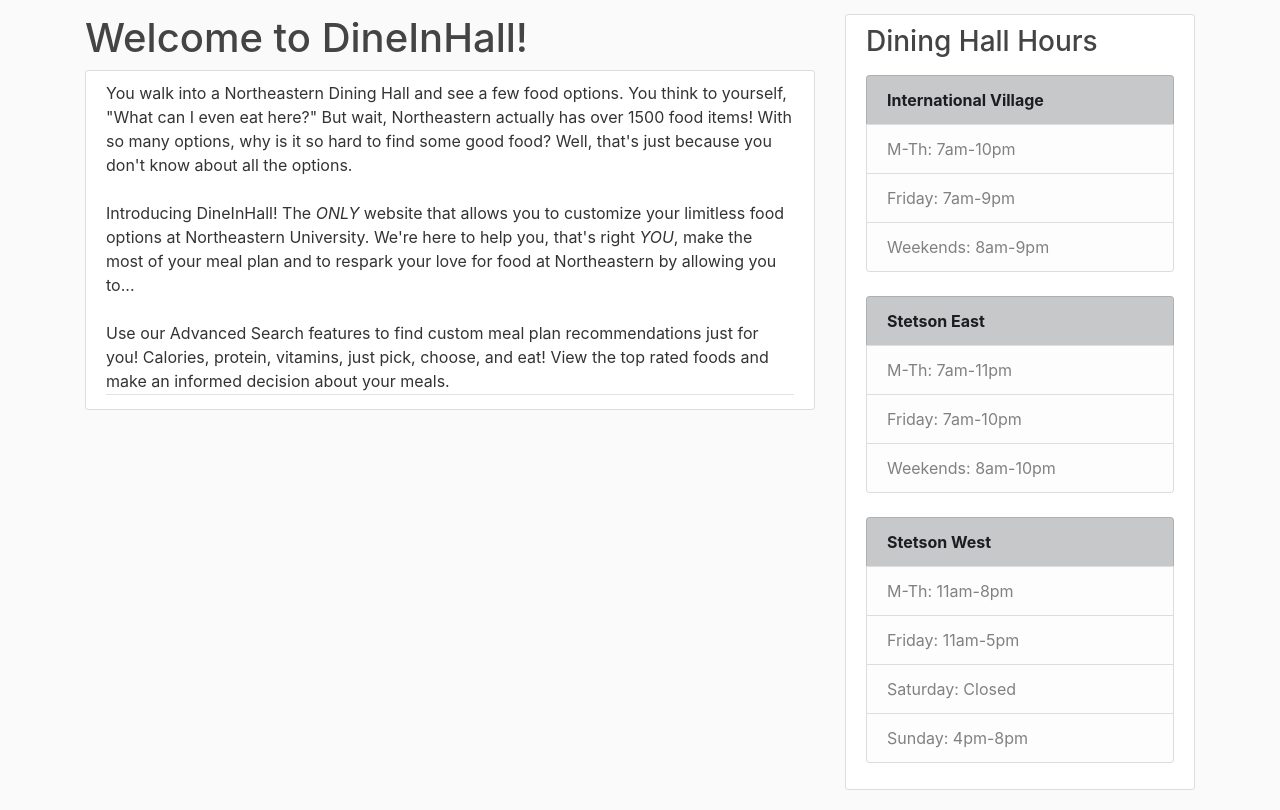
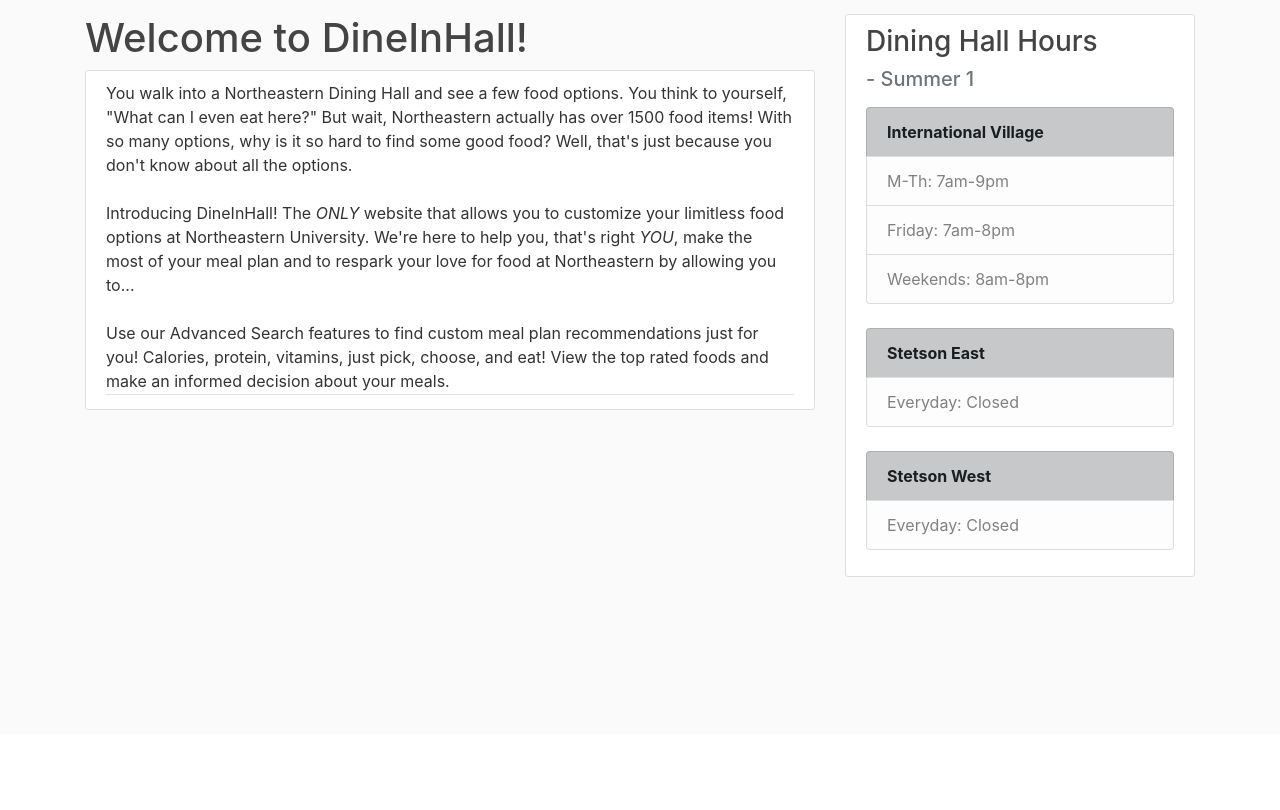
Before and after one commit to VishalRamesh50/DineInHall-Flask, a Flask app: page / in a window 1280 px wide. Shown: the part 66-876 px from the top of the page. After the commit the page ends 643 px from the top, so only its background shows below. Run offline with Flask 2, Linux system fonts and the light colour scheme; some libraries are stand-ins or nearby versions.

Commit message:
Hours of Operation - Summer 1

```diff
--- a/dineinhall/templates/main.html
+++ b/dineinhall/templates/main.html
@@ -30,27 +30,23 @@
   <div class="col-md-4">
     <div class="content-section">
       <h3>Dining Hall Hours</h3>
+      <h5 class="text-muted">- Summer 1</h5>
       <p class='text-muted'>
         <ul class="list-group">
           <li class="list-group-item list-group-item-dark"><b>International Village</b></li>
-          <li class="list-group-item list-group-item-light">M-Th: 7am-10pm</li>
-          <li class="list-group-item list-group-item-light">Friday: 7am-9pm</li>
-          <li class="list-group-item list-group-item-light">Weekends: 8am-9pm</li>
+          <li class="list-group-item list-group-item-light">M-Th: 7am-9pm</li>
+          <li class="list-group-item list-group-item-light">Friday: 7am-8pm</li>
+          <li class="list-group-item list-group-item-light">Weekends: 8am-8pm</li>
         </ul>
         <br>
         <ul class="list-group">
           <li class="list-group-item list-group-item-dark"><b>Stetson East</b></li>
-          <li class="list-group-item list-group-item-light">M-Th: 7am-11pm</li>
-          <li class="list-group-item list-group-item-light">Friday: 7am-10pm</li>
-          <li class="list-group-item list-group-item-light">Weekends: 8am-10pm</li>
+          <li class="list-group-item list-group-item-light">Everyday: Closed</li>
         </ul>
         <br>
         <ul class="list-group">
           <li class="list-group-item list-group-item-dark"><b>Stetson West</b></li>
-          <li class="list-group-item list-group-item-light">M-Th: 11am-8pm</li>
-          <li class="list-group-item list-group-item-light">Friday: 11am-5pm</li>
-          <li class="list-group-item list-group-item-light">Saturday: Closed</li>
-          <li class="list-group-item list-group-item-light">Sunday: 4pm-8pm</li>
+          <li class="list-group-item list-group-item-light">Everyday: Closed</li>
         </ul>
       </p>
     </div>
```
Also changed, not shown: dineinhall/templates/menu.html (+6 -10 lines).
